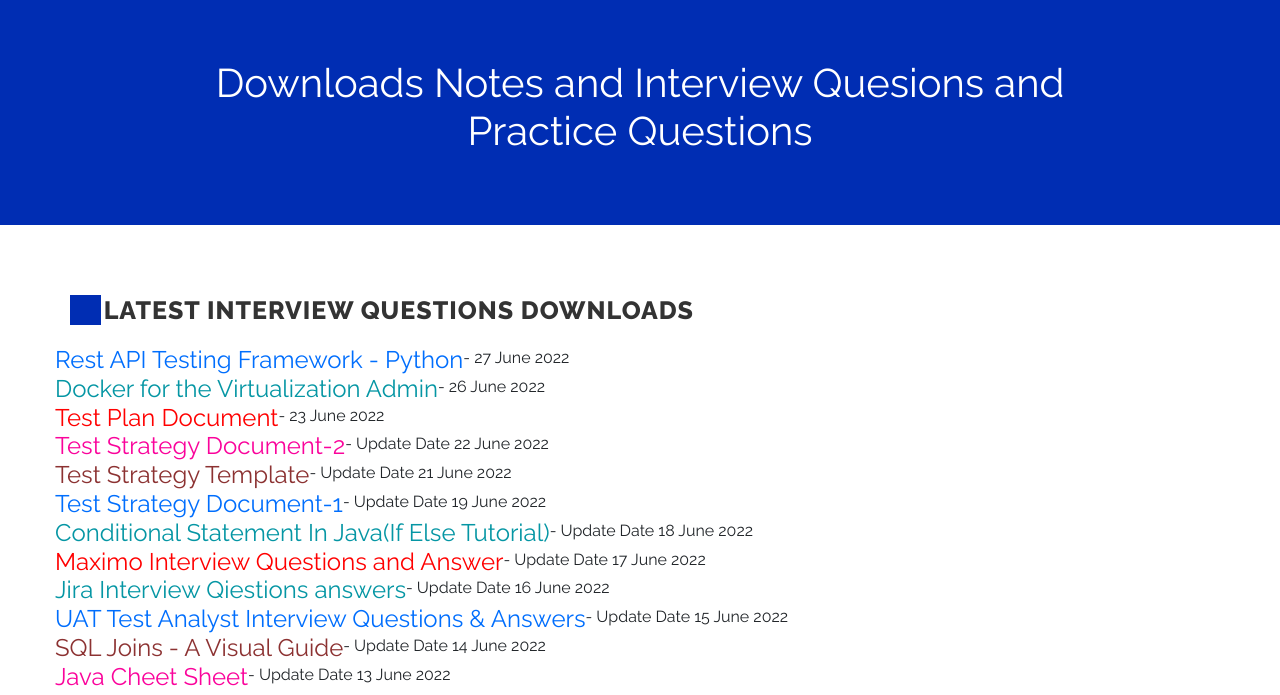
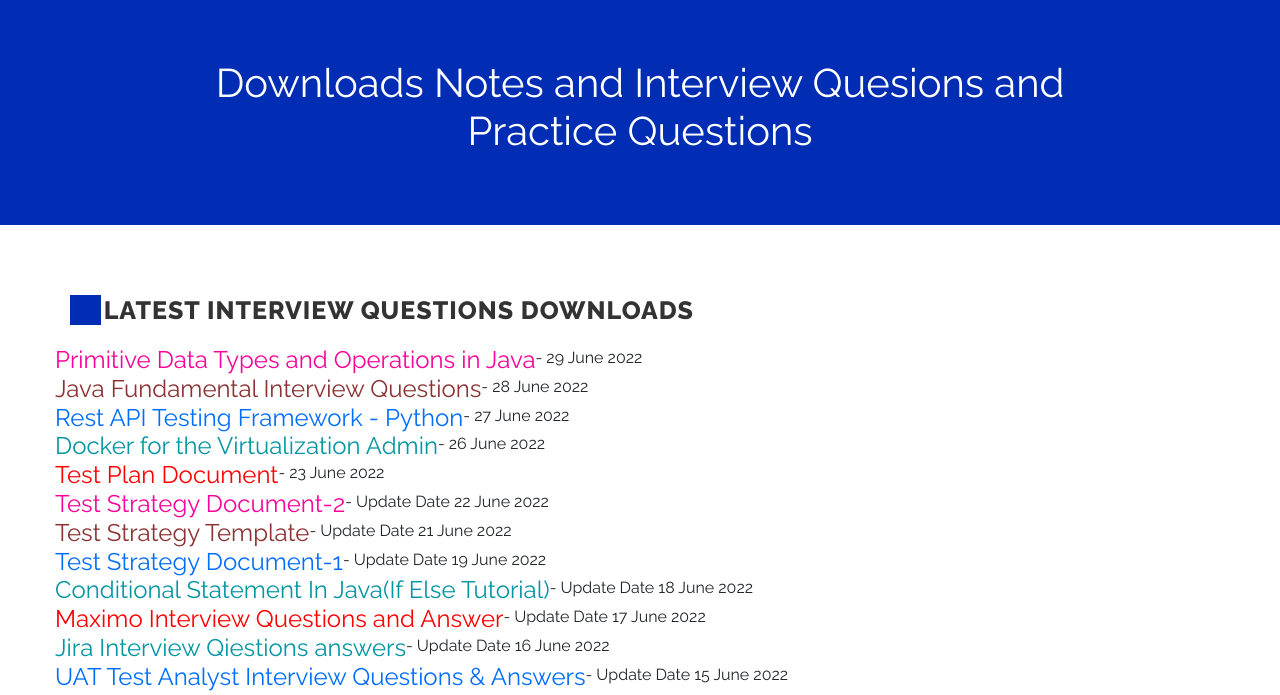
Before and after one commit to Ankit11191/techadda, a plain HTML site: page downloads.html in a window 1280 px wide. Shown: the part 83-778 px from the top of the page. Drawn offline with nearby package versions, Linux system fonts and the light colour scheme.

Commit message:
v July 5 2
Update

```diff
--- a/downloads.html
+++ b/downloads.html
@@ -200,6 +200,16 @@
                     <div class="heading">
                         <h2>'    Latest Interview Questions DownLoads</h2>
                     </div>
+                </div>
+                <!-- <div class="row">
+                    <a class="latestJob1-color" href="./downloads/InterviewQuestions/CoreJava/Java Fundamental Interview Questions.pdf" target="_blank" rel="noopener noreferrer"><h4>Java Fundamental Interview Questions</h4></a> - 30 June 2022<br>
+                </div> -->
+                <div class="row">
+                    <a class="latestJob5-color" href="./downloads/InterviewQuestions/CoreJava/Primitive Data Types and Operations Java.pdf" target="_blank" rel="noopener noreferrer"><h4>Primitive Data Types and Operations in Java</h4></a> - 29 June 2022<br>
+                </div>
+
+                <div class="row">
+                    <a class="latestJob4-color" href="./downloads/InterviewQuestions/CoreJava/Java Fundamental Interview Questions.pdf" target="_blank" rel="noopener noreferrer"><h4>Java Fundamental Interview Questions</h4></a> - 28 June 2022<br>
                 </div>
                 <div class="row">
                     <a class="latestJob3-color" href="./downloads/InterviewQuestions/miscellaneous/Rest API Testing Framework_Python.pdf" target="_blank" rel="noopener noreferrer"><h4>Rest API Testing Framework - Python</h4></a> - 27 June 2022<br>
```
Also changed, not shown: 2 other files.
